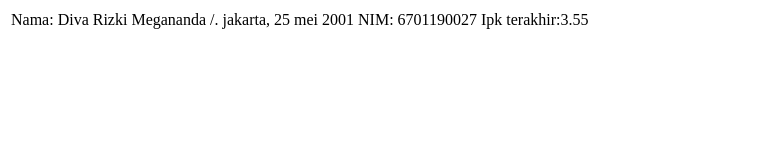
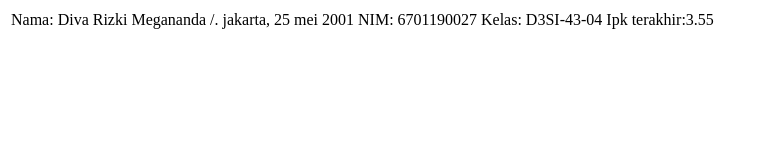
Before and after one commit to DivaRizkiMegananda/6701190027-assessment1pwb, a plain HTML site: page index.html in a window 1280 px wide. Shown: the whole page, without its empty margins (0-766 px from the left). Drawn offline with Linux system fonts and the light colour scheme.

Commit message:
edit cabang kedua 2

```diff
--- a/index.html
+++ b/index.html
@@ -8,6 +8,7 @@
       </td>
       <td>
         NIM: 6701190027
+        Kelas: D3SI-43-04
       </td>
       <td>
         Ipk terakhir:3.55
```
